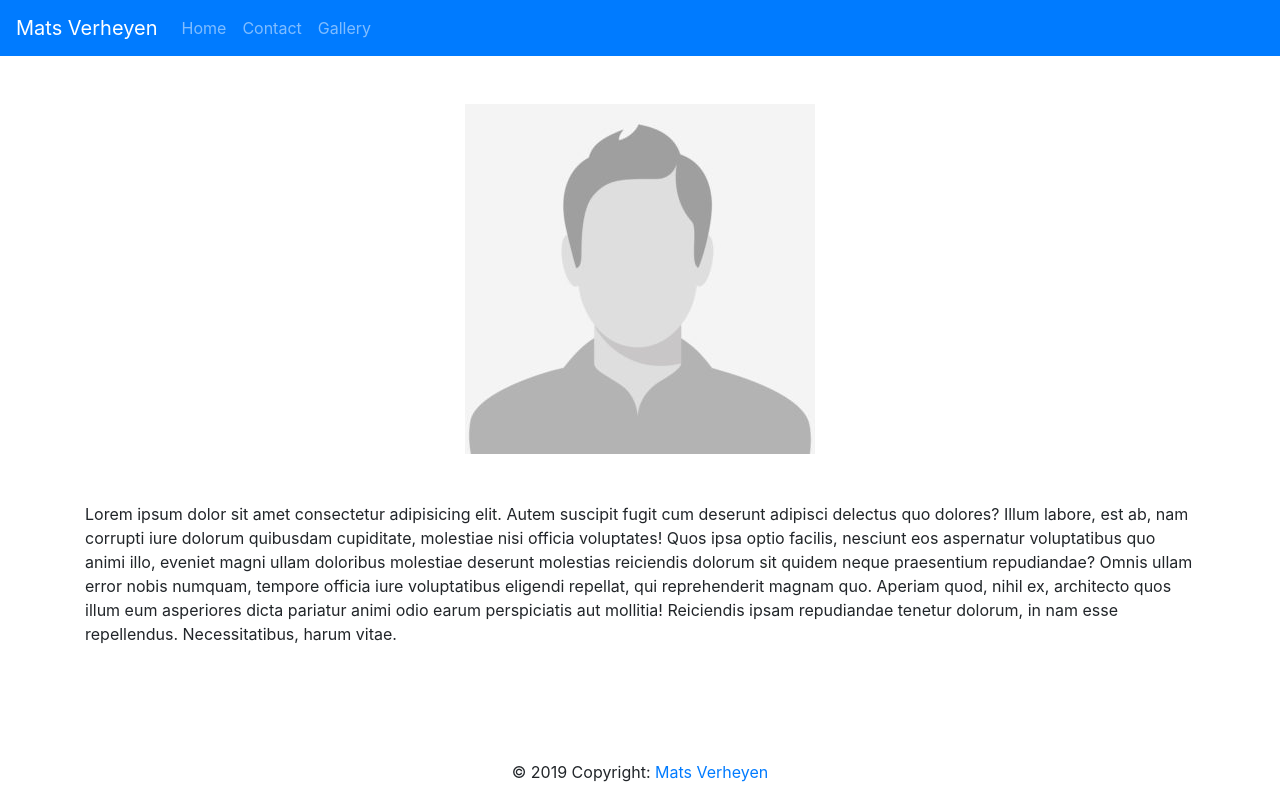
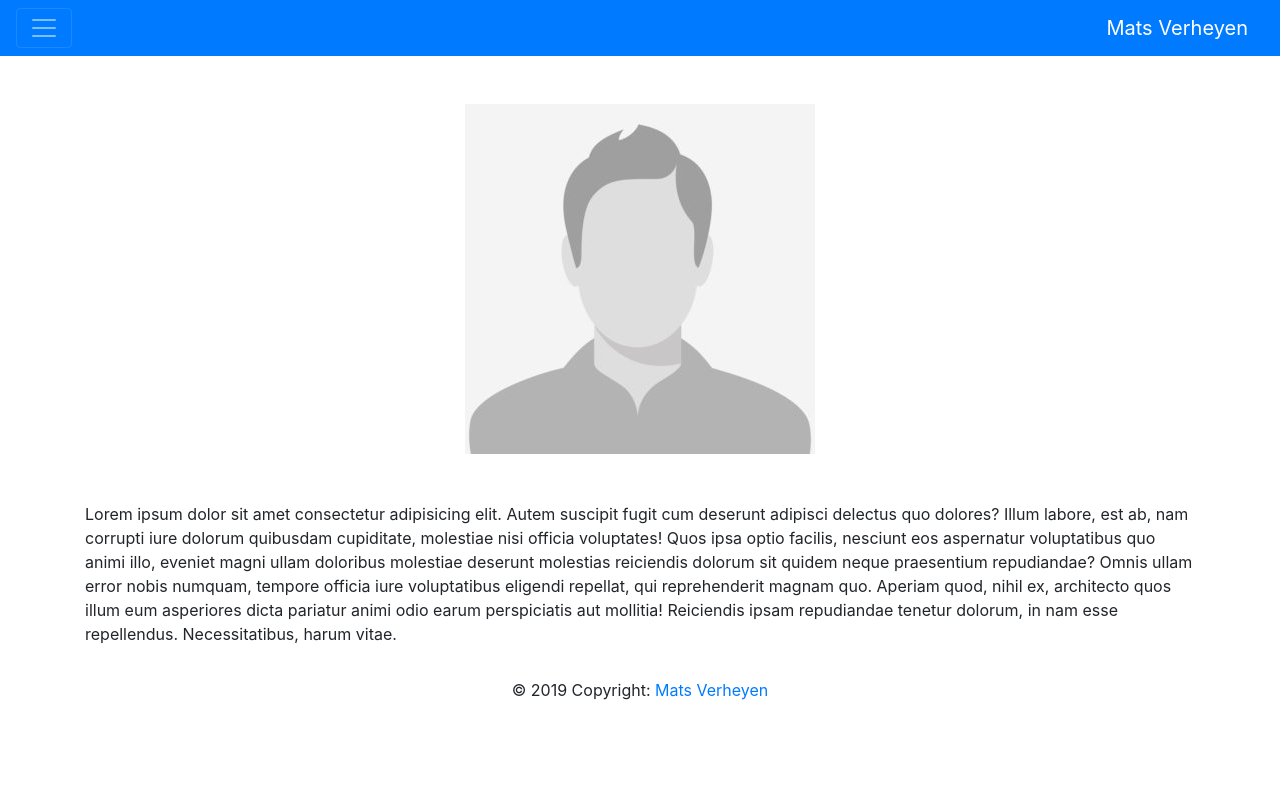
Before and after one commit to Matsverheyen/Portfolio-php, a PHP site: page /index.php in a window 1280 px wide. Run offline with PHP 8.4, Linux system fonts and the light colour scheme.

Commit message:
fixed sizing

```diff
--- a/components/footer.php
+++ b/components/footer.php
@@ -1,3 +1,3 @@
-<div class="fixed-bottom footer-copyright text-center py-3">© 2019 Copyright:
+<div class="footer-copyright text-center py-3">© 2019 Copyright:
   <a href="#"> Mats Verheyen</a>
 </div>
--- a/components/nav.php
+++ b/components/nav.php
@@ -1,4 +1,4 @@
-<nav class="sticky-top navbar-dark bg-primary navbar navbar-expand-lg">
+<nav class="sticky-top navbar-dark bg-primary navbar">
   <button class="navbar-toggler navbar-toggler-right" type="button" data-toggle="collapse" data-target="#navbarTogglerDemo02" aria-controls="navbarTogglerDemo02" aria-expanded="false" aria-label="Toggle navigation">
     <span class="navbar-toggler-icon"></span>
   </button>
```
